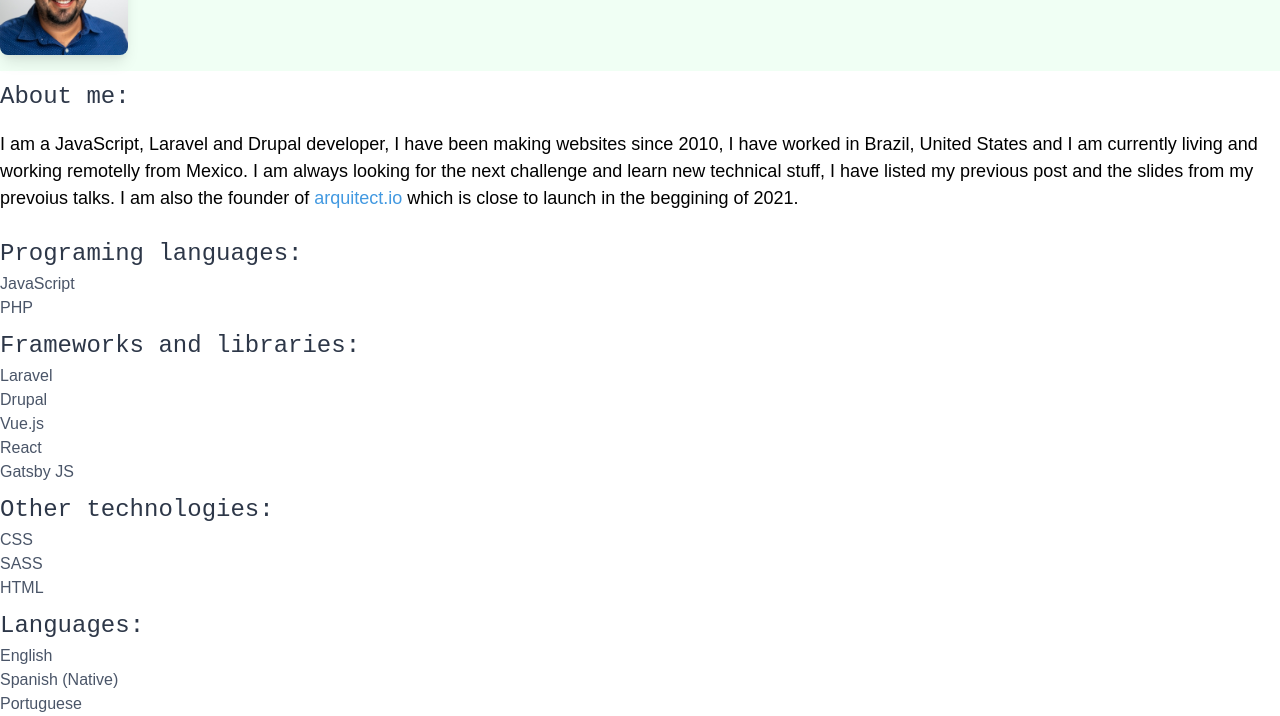
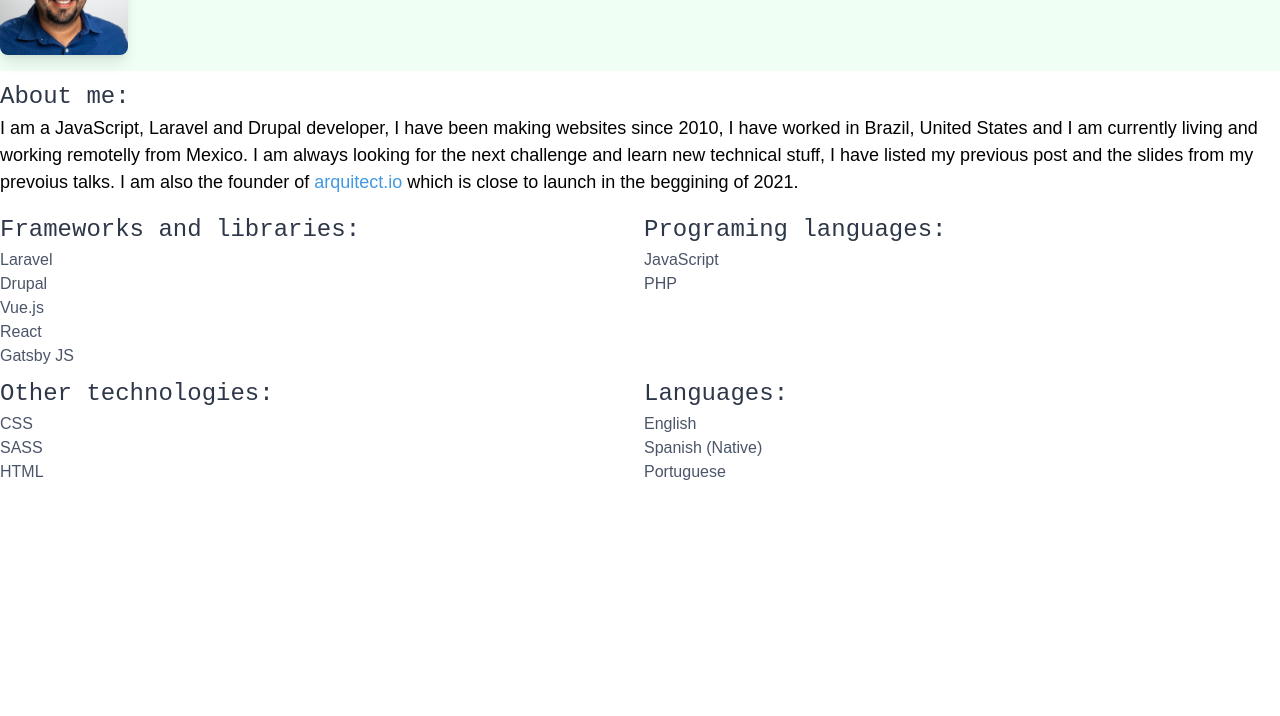
Before and after one commit to isramv/israelmorales.dev, a Gatsby site: page / in a window 1280 px wide. Shown: the part 100-816 px from the top of the page. Built offline with nearby package versions, Linux system fonts and the light colour scheme; Gatsby itself is replaced by a stand-in of ours.

Commit message:
added new elements

```diff
--- a/src/components/List.js
+++ b/src/components/List.js
@@ -7,7 +7,7 @@ export default function List(props) {
 
   return (
     <>
-      <div className="container mx-auto mt-2">
+      <div className="container mx-auto">
         <h3>{props.data.title}:</h3>
         <ul>{listItems}</ul>
       </div>
--- a/src/components/Paragraph.js
+++ b/src/components/Paragraph.js
@@ -6,9 +6,9 @@ console.log(props.data.text)
 
   return (
     <>
-      <div className="container mx-auto">
+      <div className="container mx-auto mb-4 px-4 md:px-0">
         <h3 className="mt-2">{props.data.title}:</h3>
-        <div className="text-lg py-4" dangerouslySetInnerHTML={{__html: props.data.text}}></div>
+        <div className="text-lg" dangerouslySetInnerHTML={{__html: props.data.text}}></div>
       </div>
     </>
   )
--- a/src/components/Welcome.js
+++ b/src/components/Welcome.js
@@ -3,7 +3,7 @@ import photo from "../../static/images/isramv.jpg"
 
 export default function Welcome(props) {
   return (
-    <div className="bg-green-100 py-4">
+    <div className="bg-green-100 py-4 px-4 md:px-0">
       <div className="container mx-auto md:flex">
         <div className="image-container">
           <img
--- a/src/data/resume.yml
+++ b/src/data/resume.yml
@@ -31,13 +31,14 @@ experience:
   title: 'Experience'
   collection:
     - Chromatic:
-      dates: 2019 - 2020
-      duties: Front End Development.
-      description: Some deep description of your duties.
+      dates: Jul 2019 - current
+      jobTitle: 'Sr. Front End Developer.'
+      duties: Drupal theming, accessibility and JavaScript.
+      description: Theme Drupal custom themes, working on implementing the wcag on clients.
     - Chapther Three:
-      dates: 2015 - 2019
-      duties: Drupal Developer.
-      description: Some deep explanation of you day to day work.
+      dates: Aug 2015 - Jun 2019
+      jobTitle: Drupal Developer.
+      description: Drupal custom theme development, and Drupal 7 and 8 Support.
 education:
   title: 'Education'
   collection:
--- a/src/pages/index.js
+++ b/src/pages/index.js
@@ -27,6 +27,7 @@ export default function Home() {
               dates
               description
               duties
+              jobTitle
             }
             title
           }
@@ -73,10 +74,12 @@ export default function Home() {
       <body>
         <Welcome />
         <Paragraph data={data.about} />
-        <List data={data.programing} />
-        <List data={data.frameworks} />
-        <List data={data.other} />
-        <List data={data.languages} />
+        <div className="container mx-auto px-4 md:p-0 md:grid md:gap-2 md:grid-cols-2">
+          <List data={data.frameworks} />
+          <List data={data.programing} />
+          <List data={data.other}/>
+          <List data={data.languages}/>
+        </div>
       </body>
     </>
   )
```
